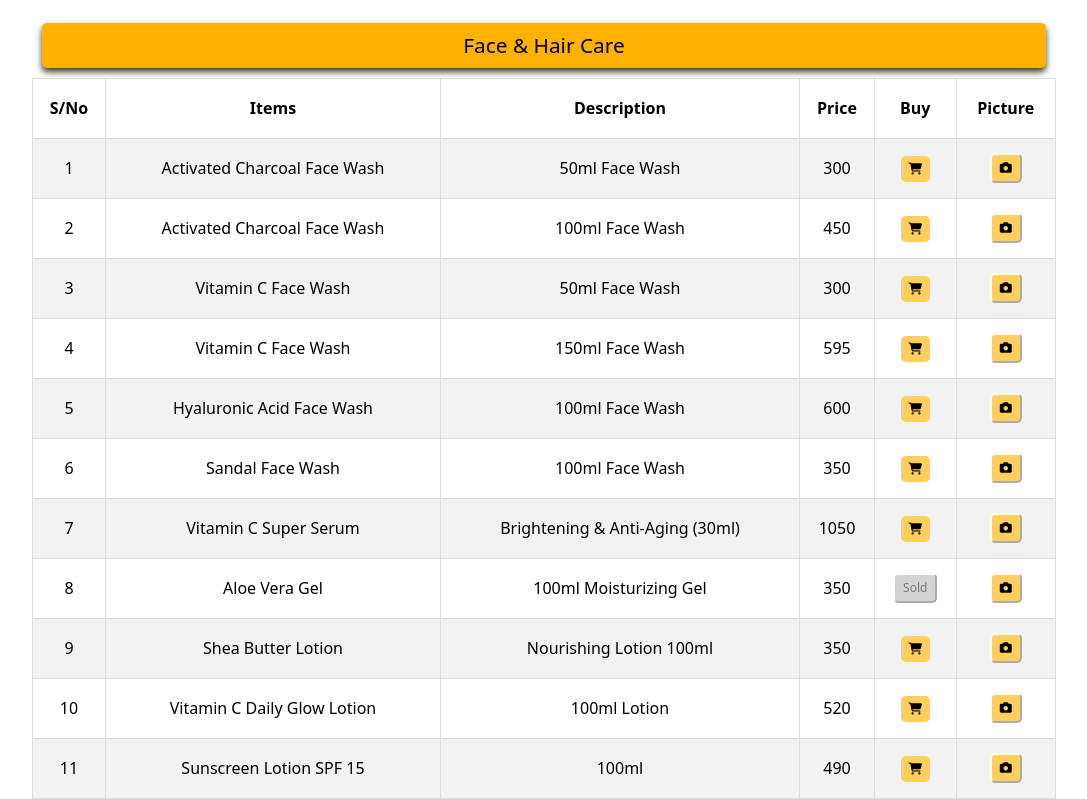
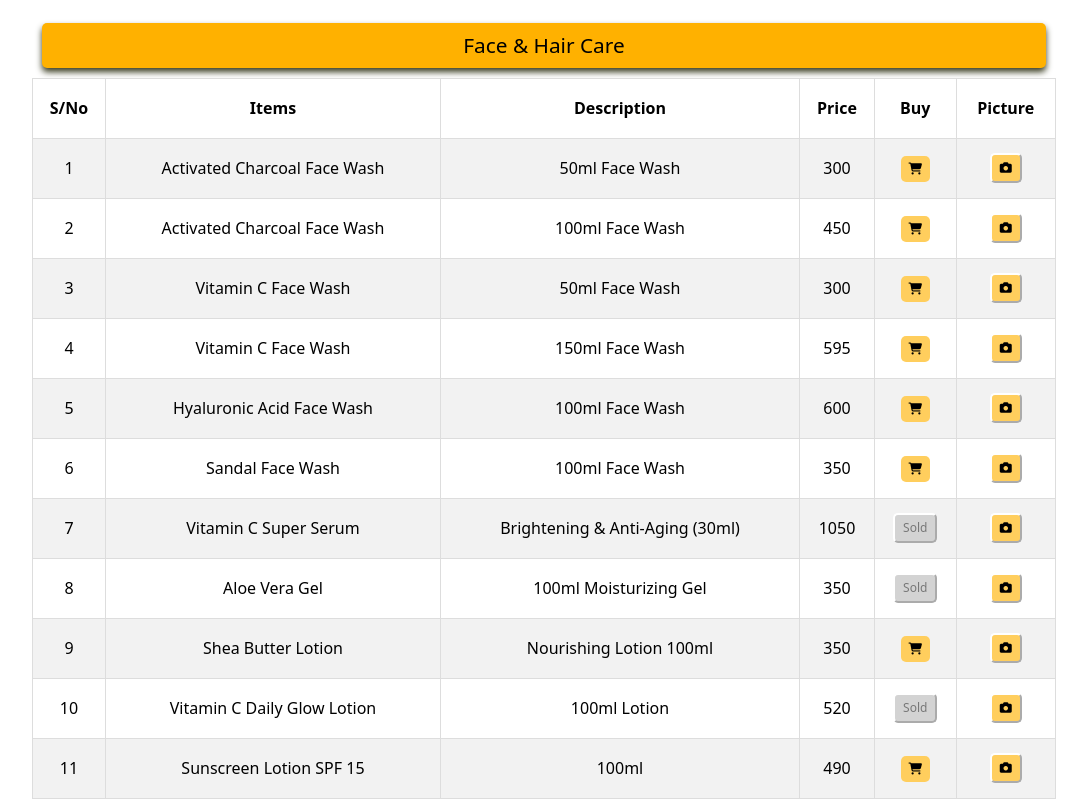
Before and after one commit to TheReliableMart/ItemList, a React (Vite) app: page / in a window 1280 px wide. Shown: the part 201-1000 px from the top of the page, without its empty margins (96-1183 px from the left). Built offline with nearby package versions, Linux system fonts and the light colour scheme.

Commit message:
stoeck updated

```diff
--- a/src/components/ProductButtons.jsx
+++ b/src/components/ProductButtons.jsx
@@ -69,7 +69,7 @@ const categories = [
   { name: 'Laptops', id: 'Laptops' },
   { name: 'Trimmers', id: 'Trimmers' },
   { name: 'Perfumes', id: 'Perfumes' },
-  { name: 'Watches', id: 'Watches' },
+  // { name: 'Watches', id: 'Watches' },
   { name: 'Power Banks', id: 'PowerBanks' },
   { name: 'Sports', id: 'sports' },
 ];
--- a/src/components/ProductTable.jsx
+++ b/src/components/ProductTable.jsx
@@ -102,7 +102,7 @@ import ZBook from './Pictures/ZBook.jpg';
 // Face&HairCare
 import Charcoal from './Pictures/SaeedGhani/Charcoal.jpg';
 import Charcoal50ml from './Pictures/SaeedGhani/Charcoal50ml.jpg';
-import CoconutOil from './Pictures/SaeedGhani/CoconutOil.jpg';
+import CoconutOil from './Pictures/SaeedGhani/CoconutOil.png';
 import AloeVera from './Pictures/SaeedGhani/AloeVera.jpg';
 import BeardOil60ml from './Pictures/SaeedGhani/BeardOil60ml.jpg';
 import HyaluronicAcid from './Pictures/SaeedGhani/HyaluronicAcid.jpg';
@@ -233,7 +233,7 @@ const products = [
       description: 'Brightening & Anti-Aging (30ml)',
       price: '1050',
       pictureUrl: [VitaminCBrighteningAntiAgingSuperSerum30ml],
-      customClass: 'beauty'
+      customClass: 'beauty Sold'
     },
 
     // Moisturizer / Gel
@@ -244,7 +244,7 @@ const products = [
       description: '100ml Moisturizing Gel',
       price: '350',
       pictureUrl: [AloeVera],
-      customClass: 'beauty soldClass'
+      customClass: 'beauty Sold'
     },
 
     // Lotions
@@ -263,7 +263,7 @@ const products = [
       description: '100ml Lotion',
       price: '520',
       pictureUrl: [VitaminCDailyGlowLotion],
-      customClass: 'beauty'
+      customClass: 'beauty Sold'
     },
 
     {
@@ -280,8 +280,8 @@ const products = [
     {
       id: '12',
       name: 'Coconut Oil',
-      description: '100ml',
-      price: '320',
+      description: '185ml',
+      price: '500',
       pictureUrl: [CoconutOil],
       customClass: 'beauty'
     },
@@ -400,7 +400,7 @@ const products = [
     items: [
       { id: '1', name: 'Sandisk OTG Drive M3.0 256GB', description: 'Compatible with OTG-enabled Android devices.', price: '6800', pictureUrl: [Sandisk6800], customClass: '' },
       { id: '2', name: 'Sandisk Otg Dual Drive Android', description: `64GB Flash || Brand Warranty`, price: '2400', pictureUrl: [Sandisk2400], customClass: '' },
-      { id: '3', name: 'Sandisk iXpand Flash Drive', description: `256GB || Brand Warranty`, price: '18000', pictureUrl: [SandiskiXpand], customClass: '' },
+      { id: '3', name: 'Sandisk iXpand Flash Drive', description: `256GB || Brand Warranty`, price: '18000', pictureUrl: [SandiskiXpand], customClass: 'Sold' },
       { id: '4', name: 'SanDisk - Ultra Fit 3.1', description: '128GB Flash', price: '3100', pictureUrl: [Sandisk3100], customClass: 'noPrice' },
       // { id: '4', name: 'SanDisk - Ultra Fit 3.1', description: '256GB Flash', price: '6750', pictureUrl: [Sandisk6750], customClass: 'noPrice' },
       { id: '5', name: 'SanDisk - Ultra Fit 3.1', description: '32GB Flash', price: '1500', pictureUrl: [Sandisk1500], customClass: 'noPrice' },
@@ -414,7 +414,7 @@ const products = [
     id: 'MicAndHeadphones',
     items: [
       { id: '1', name: 'BOYA mic', description: 'Original Boya Mic with 36 months warranty. NOTE: This Item has brand warranty, not to be claimed through seller.', price: '2800', pictureUrl: [Boya2800], customClass: 'description' },
-      { id: '2', name: 'Lavalier XO-MKF 01 Wired Mic', description: '5m Wire', price: '920', pictureUrl: [enrg], customClass: '' },
+      { id: '2', name: 'Lavalier XO-MKF 01 Wired Mic', description: '5m Wire', price: '920', pictureUrl: [enrg], customClass: 'Sold' },
       { id: '3', name: 'Gionee Handsfree', description: 'Normal Quality', price: '300', pictureUrl: [NormalGionee], customClass: '' },
       { id: '4', name: 'Gionee Handsfree', description: 'High Quality', price: '420', pictureUrl: [Gionee450], customClass: '' },
       { id: '5', name: 'Type C Gionee ', description: 'High Quality', price: '500', pictureUrl: [CGionee], customClass: '' },
@@ -435,7 +435,7 @@ What’s in the Box
 • Multiple Eartip Sizes
 • Charging Case
 • Cleaning Pen
-• Neck Band Carabiner Hook`, price: '5999', pictureUrl: [BEME], customClass: 'description '
+• Neck Band Carabiner Hook`, price: '5999', pictureUrl: [BEME], customClass: 'description Sold'
       },
       {
         id: '11', name: 'Zero Aura ENC Earbuds ', description: ` 1 Year Brand Warranty. ENC, Noise Reduction technology. Features of Aura:
@@ -619,49 +619,49 @@ Excellent processing power,
     category: 'Watches',
     id: 'Watches',
     items: [
-      {
-        id: '1', name: 'Yolo Epic Bluetooth Calling Smart Watch', description: `1.91" Bright HD display, Bluetooth calling, music playback, built-in speaker and microphone, 120+ professional sports modes, heart rate, blood pressure & blood oxygen monitoring, messages and app notifications synchronization, AI voice assistant, sleep monitoring, weather updates, smart battery life, IP67 water resistant. NOTE: This Item has brand warranty, not to be claimed through seller.`, price: '8500', pictureUrl: [Yolo8500],
-        customClass: 'description',
-      },
+//       {
+//         id: '1', name: 'Yolo Epic Bluetooth Calling Smart Watch', description: `1.91" Bright HD display, Bluetooth calling, music playback, built-in speaker and microphone, 120+ professional sports modes, heart rate, blood pressure & blood oxygen monitoring, messages and app notifications synchronization, AI voice assistant, sleep monitoring, weather updates, smart battery life, IP67 water resistant. NOTE: This Item has brand warranty, not to be claimed through seller.`, price: '8500', pictureUrl: [Yolo8500],
+//         customClass: 'description',
+//       },
 
 
-      {
-        id: '2', name: 'Yolo Fortuner Pro Bluetooth Calling Smart Watch - Mystery Black', description: 'Ultra-bright 1.32" HD display, Bluetooth calling, music playback, built-in HD speaker and microphone, heart rate sensor, blood pressure & blood oxygen tracking, 120+ professional sports modes, real-time notifications, weather forecast, AI voice assistant, IP67 water & dustproof, long-lasting battery life. NOTE: This Item has brand warranty, not to be claimed through seller.', price: '12000', pictureUrl: [Yolo12000],
+//       {
+//         id: '2', name: 'Yolo Fortuner Pro Bluetooth Calling Smart Watch - Mystery Black', description: 'Ultra-bright 1.32" HD display, Bluetooth calling, music playback, built-in HD speaker and microphone, heart rate sensor, blood pressure & blood oxygen tracking, 120+ professional sports modes, real-time notifications, weather forecast, AI voice assistant, IP67 water & dustproof, long-lasting battery life. NOTE: This Item has brand warranty, not to be claimed through seller.', price: '12000', pictureUrl: [Yolo12000],
 
-        customClass: "description",
-      },
-      {
-        id: '3', name: 'Yolo Thunder Bluetooth Calling Smart Watch - Admiral Blue', description: 'Rounded 1.32", high-resolution display, Bluetooth Calling, answering and dialing calls and listening to music on the go, 28 mainstream sports modes, heart rate tracking, blood pressure & blood oxygen monitoring, stay connected with real-time smart notifications, live watch faces for a personal touch of style, AI voice assistant, sleep monitoring, weather information, smart battery life, IP67 water resistant. NOTE: This Item has brand warranty, not to be claimed through seller.', price: '10000', pictureUrl: [Yolo10000],
-        customClass: "description",
+//         customClass: "description",
+//       },
+//       {
+//         id: '3', name: 'Yolo Thunder Bluetooth Calling Smart Watch - Admiral Blue', description: 'Rounded 1.32", high-resolution display, Bluetooth Calling, answering and dialing calls and listening to music on the go, 28 mainstream sports modes, heart rate tracking, blood pressure & blood oxygen monitoring, stay connected with real-time smart notifications, live watch faces for a personal touch of style, AI voice assistant, sleep monitoring, weather information, smart battery life, IP67 water resistant. NOTE: This Item has brand warranty, not to be claimed through seller.', price: '10000', pictureUrl: [Yolo10000],
+//         customClass: "description",
 
-      },
+//       },
 
 
-      {
-        id: '4', name: 'Yolo Fortuner Bluetooth Calling Smart Watch - Charcoal Black', description: 'Built-in Speaker and Microphone, 1.3" HD Display, Live Watch Faces, Multiple Sports Modes, Heart Rate Sensor, SpO2, IP67 Water Resistant, Smart Notifications and Much More.  NOTE: This Item has brand warranty, not to be claimed through seller.', price: '10000', pictureUrl: [Yolo10000Charcoal],
-        customClass: "description",
-      },
-      {
-        id: '5', name: 'Itel Smart Watch - ISW 31 With Bt Calling', description: 'BT calling, Clear voice, 1.72" HD color display, Blood Oxygen Monitor SpO2, Heart Rate Monitor, Narrow Metal Bezel Design, Multiple Sport Modes (7+ Sport Modes), Smart Notifications, Music Playback & Control, Camera Control, IP67 Water Resistance, 1 Year Warranty.  NOTE: This Item has brand warranty, not to be claimed through seller.', price: '10000', pictureUrl: [Itel10000],
-        customClass: 'description ',
+//       {
+//         id: '4', name: 'Yolo Fortuner Bluetooth Calling Smart Watch - Charcoal Black', description: 'Built-in Speaker and Microphone, 1.3" HD Display, Live Watch Faces, Multiple Sports Modes, Heart Rate Sensor, SpO2, IP67 Water Resistant, Smart Notifications and Much More.  NOTE: This Item has brand warranty, not to be claimed through seller.', price: '10000', pictureUrl: [Yolo10000Charcoal],
+//         customClass: "description",
+//       },
+//       {
+//         id: '5', name: 'Itel Smart Watch - ISW 31 With Bt Calling', description: 'BT calling, Clear voice, 1.72" HD color display, Blood Oxygen Monitor SpO2, Heart Rate Monitor, Narrow Metal Bezel Design, Multiple Sport Modes (7+ Sport Modes), Smart Notifications, Music Playback & Control, Camera Control, IP67 Water Resistance, 1 Year Warranty.  NOTE: This Item has brand warranty, not to be claimed through seller.', price: '10000', pictureUrl: [Itel10000],
+//         customClass: 'description ',
 
-      },
-      {
-        id: '6', name: 'Boost Astro Smart Watch', description: 'Enjoy the amazing features including heart rate, Bluetooth 5.3, calls, sleep tracker, flashlight, water resistance, find phone, voice assistant and distance tracker. Moreover, have a comfortable wear with multiple dials and 2 straps. Screen size: 1.43 inches. Brand warranty 1 year. NOTE: This item has brand warranty and cannot be claimed through seller.', price: '8500', pictureUrl: [Astro],
-        customClass: 'description noPrice',
+//       },
+//       {
+//         id: '6', name: 'Boost Astro Smart Watch', description: 'Enjoy the amazing features including heart rate, Bluetooth 5.3, calls, sleep tracker, flashlight, water resistance, find phone, voice assistant and distance tracker. Moreover, have a comfortable wear with multiple dials and 2 straps. Screen size: 1.43 inches. Brand warranty 1 year. NOTE: This item has brand warranty and cannot be claimed through seller.', price: '8500', pictureUrl: [Astro],
+//         customClass: 'description noPrice',
 
-      },
-      {
-        id: '7', name: 'Boost Cosmic Smart Watch', description: 'Enjoy automatic heart rate monitor, Bluetooth calling, call notifications, sleep tracker, flashlight, password unlocking, water resistance, find phone, voice assistant, stress test, steps counter and 2.01 inch Amoled. Moreover, enjoy comfortable wear with multiple dials and 2 straps. 1 year brand warranty. NOTE: This item has brand warranty and cannot be claimed through seller.', price: '10000', pictureUrl: [boostCosmic],
-        customClass: 'description noPrice '
-      },
-      {
-        id: '8', name: 'IMILAB SMART BUSSINESS WATCH 12', description: `330 mAh battery
-UpTo 30 days backup
-IP68. 1 year brand warranty. NOTE: This item has brand warranty and cannot be claimed through seller.`, price: '7500', pictureUrl: [ImilabW12],
-        customClass: 'description noPrice '
+//       },
+//       {
+//         id: '7', name: 'Boost Cosmic Smart Watch', description: 'Enjoy automatic heart rate monitor, Bluetooth calling, call notifications, sleep tracker, flashlight, password unlocking, water resistance, find phone, voice assistant, stress test, steps counter and 2.01 inch Amoled. Moreover, enjoy comfortable wear with multiple dials and 2 straps. 1 year brand warranty. NOTE: This item has brand warranty and cannot be claimed through seller.', price: '10000', pictureUrl: [boostCosmic],
+//         customClass: 'description noPrice '
+//       },
+//       {
+//         id: '8', name: 'IMILAB SMART BUSSINESS WATCH 12', description: `330 mAh battery
+// UpTo 30 days backup
+// IP68. 1 year brand warranty. NOTE: This item has brand warranty and cannot be claimed through seller.`, price: '7500', pictureUrl: [ImilabW12],
+//         customClass: 'description noPrice '
 
-      },
+//       },
     ],
   },
   {
@@ -703,7 +703,7 @@ IP68. 1 year brand warranty. NOTE: This item has brand warranty and cannot be cl
  Output : 2.1A
  Battery Type : Polymer Lithium
  Warranty : 1 Year Warranty. NOTE: This Item has brand warranty, not to be claimed through seller.`, price: '1500', pictureUrl: [Faster5k],
-        customClass: 'description '
+        customClass: 'description Sold'
       },
       {
         id: '4', name: 'Space SPEED 20000 mAH', description: `Space SPEED 20000 mAH 3.0 Power Bank SP-075. Qualcomm Quick Charge 3.0, PD Technology, Luxurious, Metallic Body, Modern LCD Display`, price: '8800', pictureUrl: [SpaceSP075],
@@ -717,15 +717,15 @@ Capacity : 10000 mAh,
 Output : 2.1A,
 Battery Type:Polymer Lithium,
 Warranty: 1 year Warranty. NOTE: This Item has brand warranty, not to be claimed through seller.`, price: '4690', pictureUrl: [FasterW10],
-        customClass: 'description '
+        customClass: 'description Sold'
       },
       {
-        id: '6', name: 'Dany Titan T-100', description: `22.5W 20,000 mAh
+        id: '6', name: 'Dany Titan T-90', description: `22.5W 10,000 mAh
 2 USB Outputs (Quick Charge)
 Dual Input (Type-C +Micro)
 
 Size: 68x143.1x29 (mm)
-Net Weight: 418.1 grams`, price: '6000', pictureUrl: [DanyTitan],
+Net Weight: 418.1 grams`, price: '3000', pictureUrl: [DanyTitan],
         customClass: 'description '
       },
       {
```
Also changed, not shown: src/components/Pictures/SaeedGhani/CoconutOil.jpg (deleted), src/components/Pictures/SaeedGhani/CoconutOil.png (added).
